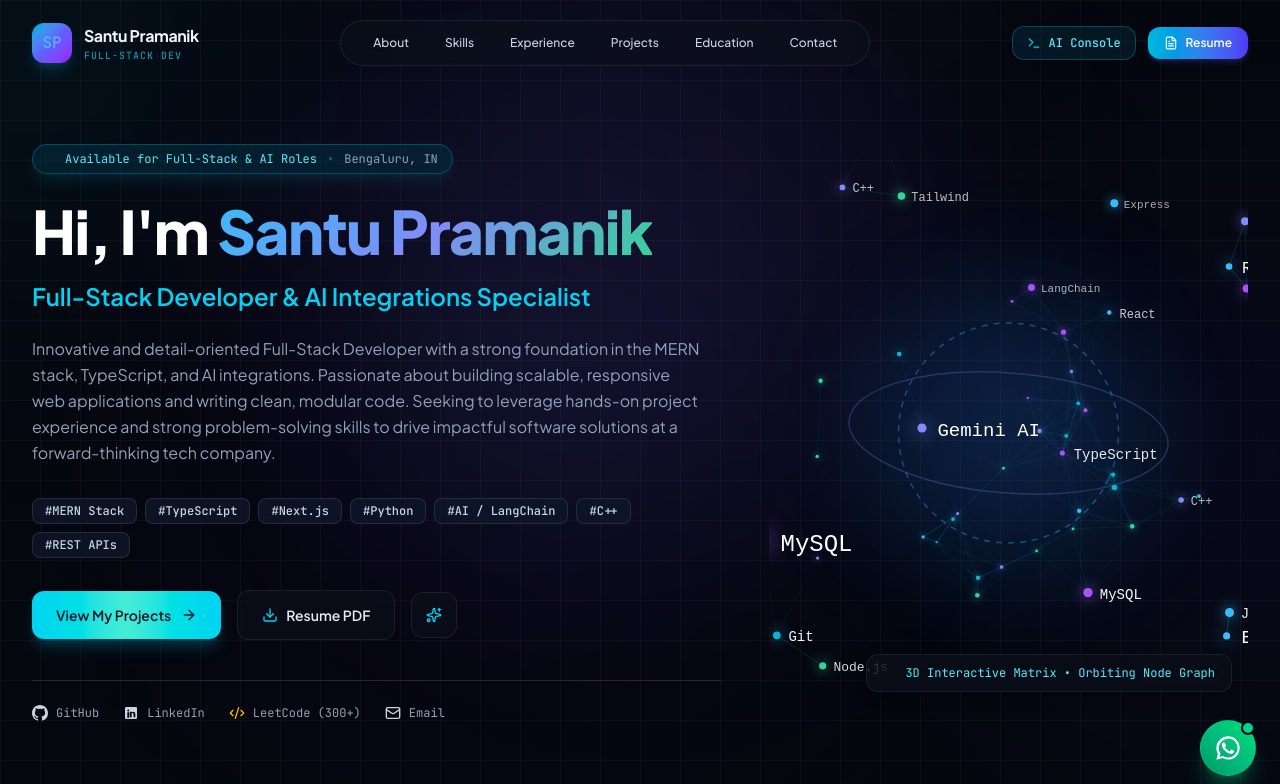
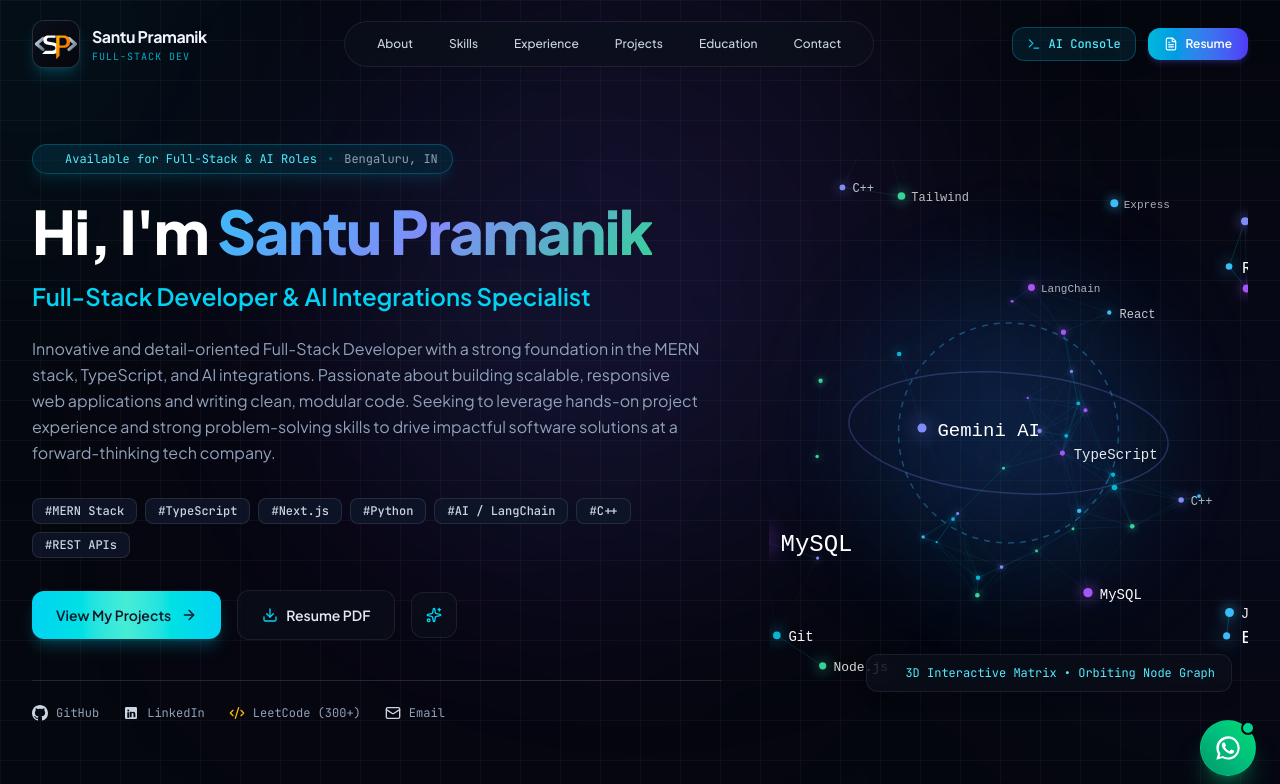
Before and after one commit to santupramanik1/portfolio, a Next.js app: page / in a window 1280 px wide. Shown: the top 784 px of the page. Built offline with nearby package versions, Linux system fonts and the light colour scheme.

Commit message:
fix: logo

```diff
--- a/app/layout.tsx
+++ b/app/layout.tsx
@@ -17,6 +17,13 @@ export const metadata: Metadata = {
   description: "Personal portfolio of Santu Pramanik. MCA student, Full-Stack MERN & Next.js Developer, TypeScript enthusiast, and AI workflow specialist based in Bengaluru.",
   keywords: ["Santu Pramanik", "Full Stack Developer", "MERN Stack", "TypeScript", "Next.js", "AI Integration", "HireIQ", "CogniSketch", "Presidency College MCA"],
   authors: [{ name: "Santu Pramanik" }],
+  icons: {
+    icon: [
+      { url: '/icon.svg', type: 'image/svg+xml' },
+    ],
+    shortcut: '/icon.svg',
+    apple: '/icon.svg',
+  },
   openGraph: {
     title: "Santu Pramanik | Full-Stack Developer & AI Specialist",
     description: "Explore Santu Pramanik's full-stack applications, AI integrations, LeetCode achievements, and engineering background.",
--- a/components/Footer.tsx
+++ b/components/Footer.tsx
@@ -16,10 +16,8 @@ export default function Footer() {
         <div className="flex flex-col md:flex-row items-center justify-between gap-6">
           {/* Brand Info */}
           <div className="flex items-center gap-3">
-            <div className="w-8 h-8 rounded-lg bg-gradient-to-br from-cyan-500 to-indigo-600 p-[1px]">
-              <div className="w-full h-full bg-[#080b14] rounded-[7px] flex items-center justify-center font-mono font-bold text-xs text-cyan-400">
-                SP
-              </div>
+            <div className="w-11 h-11 rounded-xl bg-slate-900 border border-white/10 overflow-hidden flex items-center justify-center p-0">
+              <img src="/icon.svg" alt="SP Logo" className="w-full h-full object-cover scale-110" />
             </div>
             <div>
               <span className="font-bold text-white text-sm block">{PERSONAL_INFO.name}</span>
--- a/components/Navbar.tsx
+++ b/components/Navbar.tsx
@@ -63,10 +63,8 @@ export default function Navbar({ onOpenTerminal, onOpenResume }: NavbarProps) {
             href="#hero"
             className="flex items-center gap-3 group focus:outline-none"
           >
-            <div className="relative w-10 h-10 rounded-xl bg-gradient-to-br from-cyan-500 via-indigo-500 to-purple-600 p-[1px] shadow-lg shadow-cyan-500/20 group-hover:shadow-cyan-500/40 transition-all duration-300">
-              <div className="w-full h-full bg-[#080b14] rounded-[11px] flex items-center justify-center font-mono font-bold text-transparent bg-clip-text bg-gradient-to-r from-cyan-400 to-indigo-400 group-hover:scale-105 transition-transform">
-                SP
-              </div>
+            <div className="relative w-12 h-12 rounded-xl bg-slate-900 border border-white/10 shadow-lg shadow-cyan-500/20 group-hover:shadow-cyan-500/40 group-hover:border-cyan-500/40 transition-all duration-300 overflow-hidden flex items-center justify-center p-0">
+              <img src="/icon.svg" alt="Santu Pramanik SP Logo" className="w-full h-full object-cover scale-110 group-hover:scale-115 transition-transform" />
             </div>
             <div className="flex flex-col">
               <span className="font-bold text-slate-100 tracking-tight text-base group-hover:text-cyan-400 transition-colors">
```
Also changed, not shown: app/icon.svg (added), public/icon.svg (added).
